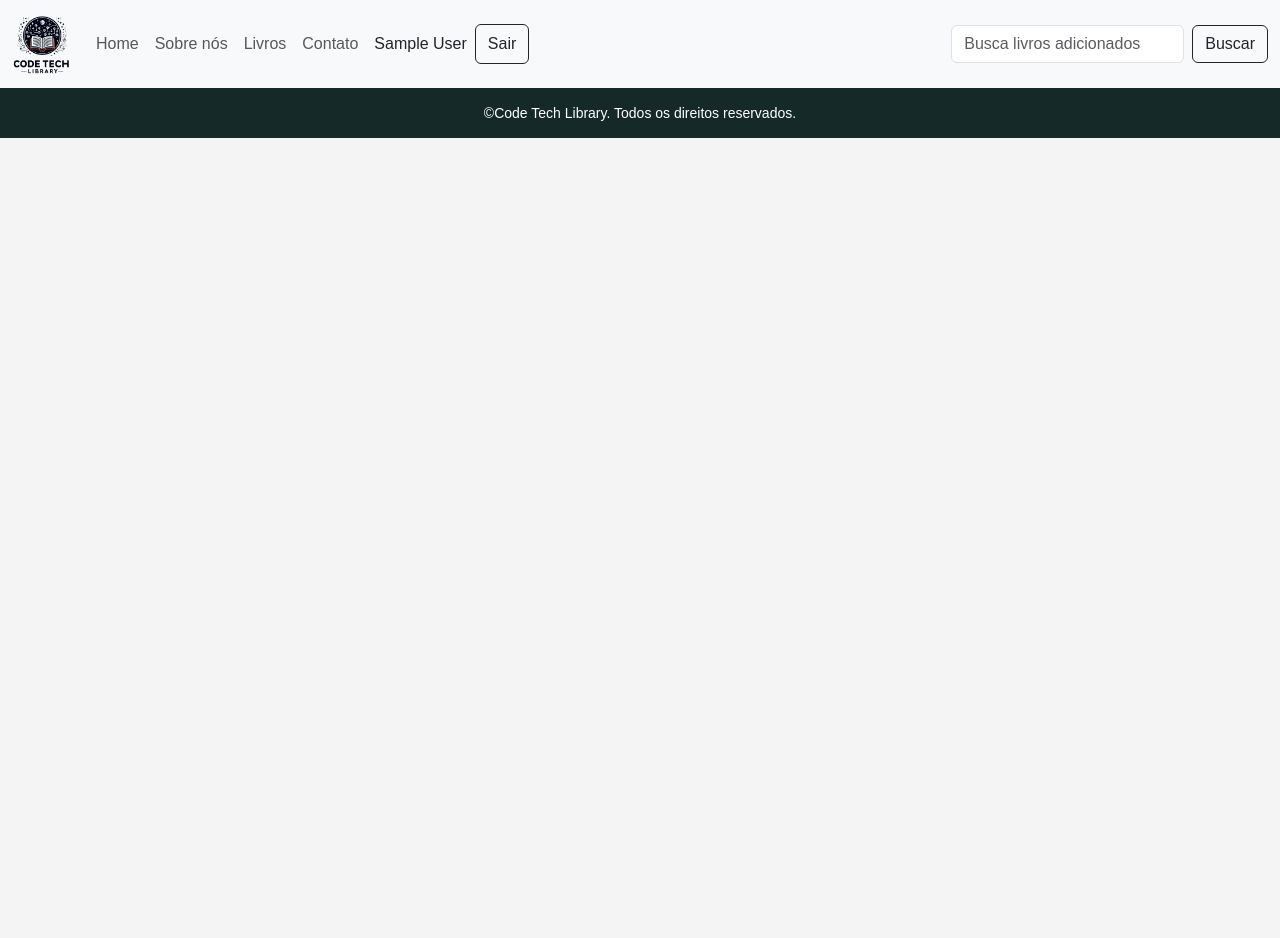
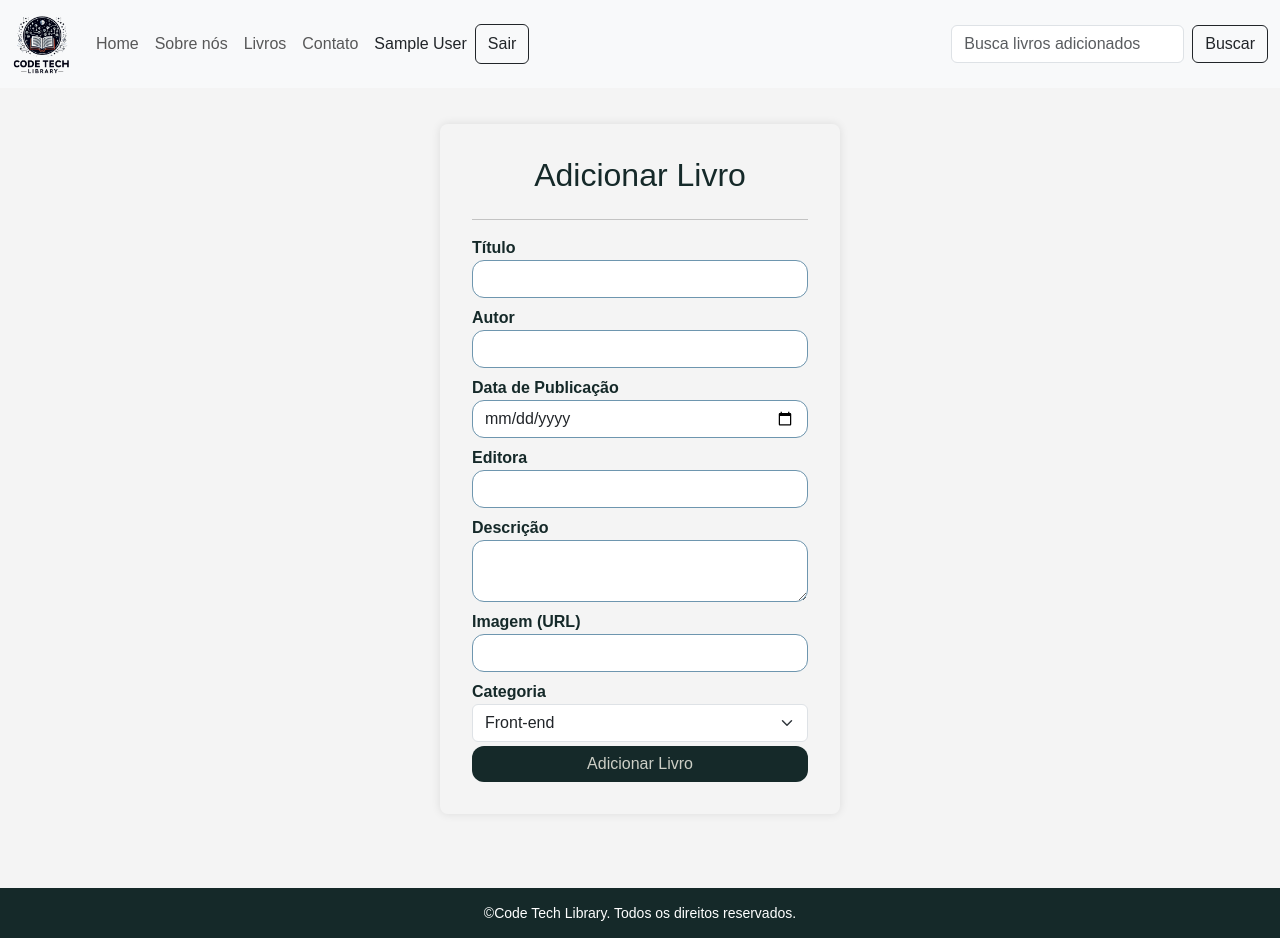
Before and after one commit to reiskaren0228/proj_livraria_soulCode, a React (Vite) app in the folder CodeTechLibrary/: page /livros/adicionar in a window 1280 px wide. Before the commit the page ends 800 px from the top, so only its background shows below. Built offline with nearby package versions, Linux system fonts and the light colour scheme; no server answers; the database is empty; sample sign-in values are in the browser's storage.

Commit message:
criaçao do botão adicionar livro

```diff
--- a/CodeTechLibrary/src/App.jsx
+++ b/CodeTechLibrary/src/App.jsx
@@ -17,6 +17,7 @@
 import { auth } from "./firebase/config.js"
 import { createLivro, readLivros, updateLivro, getLivrosUsuario } from "./firebase/livros"
 import SearchResults from "./pages/SearchResults.jsx"
+import AdicionarLivro from "./pages/AdicionarLivro.jsx"
 
 const App = () => {
   const [usuarioLogado, setUsuarioLogado] = useState(null)
@@ -74,6 +75,7 @@
               path="/editar-livro/:id"
               element={<EditarLivro atualizarLivro={atualizarLivro} />}
             />
+            <Route path="/livros/adicionar" element={<AdicionarLivro/>}/>
             <Route path="/sobre" element={<Sobre />} />
             <Route path="/search" element={<SearchResults livros={livros} />} />
           </Routes>
--- a/CodeTechLibrary/src/firebase/livros.js
+++ b/CodeTechLibrary/src/firebase/livros.js
@@ -15,6 +15,11 @@
 
 export const createLivro = async (livro, idUsuario) => {
   await addDoc(livrosCollection, { ...livro, idUsuario })
+}
+
+//adicionar
+export async function adicionarLivro(data) {
+  await addDoc(livrosCollection, data);
 }
 
 export const readLivros = async () => {
--- /dev/null
+++ b/CodeTechLibrary/src/pages/AdicionarLivro.jsx
@@ -0,0 +1,137 @@
+import { Button } from "react-bootstrap"
+import { useForm } from "react-hook-form"
+import { adicionarLivro } from "../firebase/livros"
+import toast from "react-hot-toast"
+import { useNavigate, Navigate } from "react-router-dom"
+import { useContext } from "react"
+import UsuarioContext from "../context/UsuarioContext"
+
+
+function AdicionarLivro() {
+  const {
+    register,
+    handleSubmit,
+    formState: { errors },
+  } = useForm()
+  const usuario = useContext(UsuarioContext)
+  const navigate = useNavigate()
+
+  function salvarLivro(data) {
+
+    data.idUsuario = usuario.uid;
+    adicionarLivro(data)
+      .then(() => {
+        toast.success("Tarefa adicionada com sucesso!")
+        // Redirecionar o usuário para /tarefas
+        navigate("/livros")
+      })
+      .catch(() => {
+        toast.error("Um erro aonteceu ao adicionar a tarefa!")
+      })
+  }
+
+  if (usuario === null) {
+    return <Navigate to="/login" />
+  }
+
+  return (
+    <main>
+      <form className="form-section" onSubmit={handleSubmit(salvarLivro)}>
+        <h1>Adicionar Livro</h1>
+        <hr />
+        <div>
+          <label htmlFor="titulo">Título</label>
+          <input
+            type="text"
+            id="titulo"
+            className="form-control"
+            {...register("titulo", { required: true, maxLength: 200 })}
+          />
+          {errors.titulo && (
+            <small className="invalid">O título é inválido!</small>
+          )}
+        </div>
+        <div>
+          <label htmlFor="autor">Autor</label>
+          <input
+            type="text"
+            id="autor"
+            className="form-control"
+            {...register("autor", { required: true })}
+          />
+          {errors.autor && (
+            <small className="invalid">O autor é inválido!</small>
+          )}
+        </div>
+        <div>
+          <label htmlFor="data_da_publicacao">Data de Publicação</label>
+          <input
+            type="date"
+            id="data_da_publicacao"
+            className="form-control"
+            {...register("data_da_publicacao", { required: true })}
+          />
+          {errors.data_da_publicacao && (
+            <small className="invalid">A data de publicação é inválida!</small>
+          )}
+        </div>
+        <div>
+          <label htmlFor="editora">Editora</label>
+          <input
+            type="text"
+            id="editora"
+            className="form-control"
+            {...register("editora", { required: true })}
+          />
+          {errors.editora && (
+            <small className="invalid">A editora é inválida!</small>
+          )}
+        </div>
+        <div>
+          <label htmlFor="descricao">Descrição</label>
+          <textarea
+            id="descricao"
+            className="form-control"
+            {...register("descricao", { required: true })}
+          ></textarea>
+          {errors.descricao && (
+            <small className="invalid">A descrição é inválida!</small>
+          )}
+        </div>
+        <div>
+          <label htmlFor="imagem">Imagem (URL)</label>
+          <input
+            type="text"
+            id="imagem"
+            className="form-control"
+            {...register("imagem", { required: true })}
+          />
+          {errors.imagem && (
+            <small className="invalid">A URL da imagem é inválida!</small>
+          )}
+        </div>
+        <div>
+          <label htmlFor="categoria">Categoria</label>
+          <select
+            id="categoria"
+            className="form-select"
+            {...register("categoria", { required: true })}
+          >
+            <option value="Front-end">Front-end</option>
+            <option value="Back-end">Back-end</option>
+            <option value="DevOps">DevOps</option>
+            <option value="Data Science">Data Science</option>
+          </select>
+          {errors.categoria && (
+            <small className="invalid">A categoria é inválida!</small>
+          )}
+        </div>
+        <Button variant="dark" className="w-100 mt-1" type="submit">
+          Adicionar Livro
+        </Button>
+      </form>
+    </main>
+  )
+}
+
+export default AdicionarLivro;
--- a/CodeTechLibrary/src/pages/Livros.jsx
+++ b/CodeTechLibrary/src/pages/Livros.jsx
@@ -6,6 +6,7 @@
 import Button from "react-bootstrap/Button"
 import "./Livros.css"
 import Loader from "../components/Loader"
+import { Link } from "react-router-dom"
 
 const Livros = () => {
   const navigate = useNavigate()
@@ -61,6 +62,9 @@
     <main>
       <div>
         <h1>Lista de Livros</h1>
+        <Link className="btn btn-dark"  to="/livros/adicionar">
+          Adicionar Livro
+        </Link>
         <div className="lista-livros">
           {livrosList.map((livro) => (
             <div key={livro.id} className="card-livro">
```
Also changed, not shown: CodeTechLibrary/src/index.css (+5 -5 lines).
